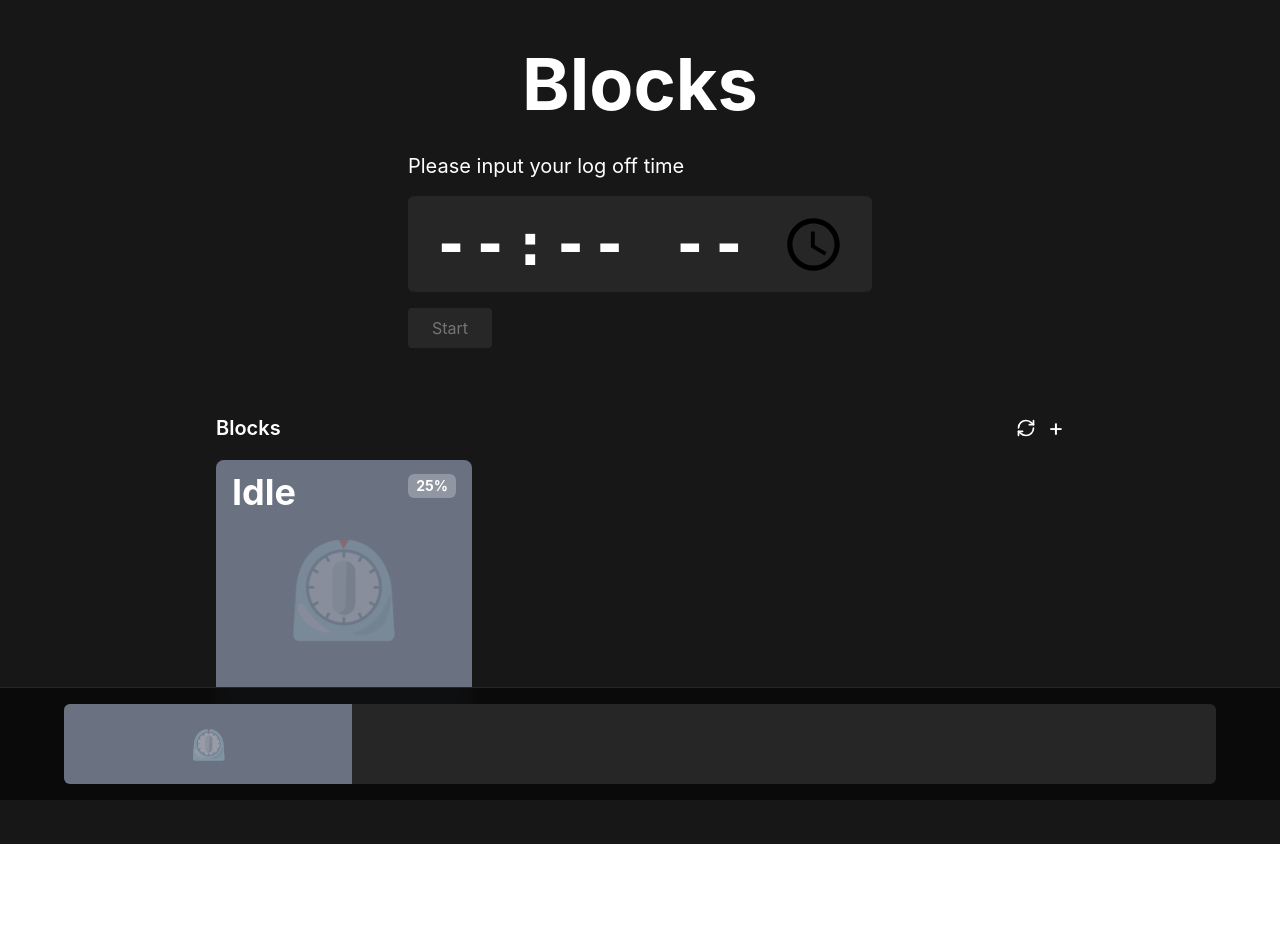
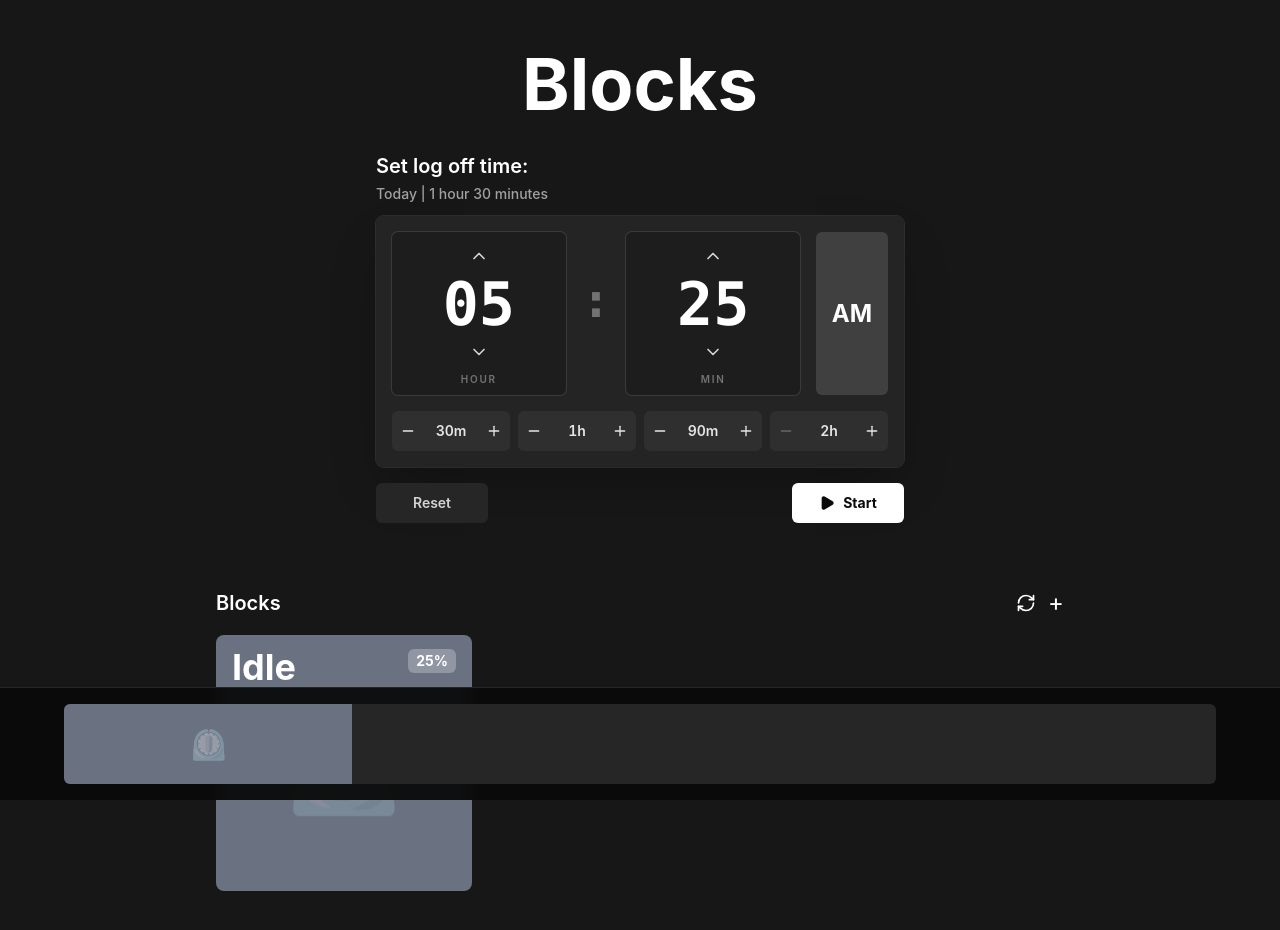
Before and after one commit to nsameron2/blocks, a React (Vite) app: page / in a window 1280 px wide. Shown: the top 930 px of the page. Before the commit the page ends 844 px from the top, so only its background shows below. Built offline with nearby package versions, Linux system fonts and the light colour scheme.

Commit message:
feat: completely rework log off time setter, more elegant time picker

```diff
--- a/package.json
+++ b/package.json
@@ -15,6 +15,7 @@
     "@tauri-apps/api": "^2",
     "@tauri-apps/plugin-opener": "^2",
     "canvas-confetti": "^1.9.4",
+    "date-fns": "^4.4.0",
     "emoji-mart": "^5.6.0",
     "lucide-react": "^1.16.0",
     "react": "^19.1.0",
--- a/src/components/Schedule.tsx
+++ b/src/components/Schedule.tsx
@@ -1,79 +1,316 @@
 import { useEffect, useState } from "react";
+import {
+  addDays,
+  addHours,
+  addMinutes,
+  differenceInCalendarDays,
+  differenceInMilliseconds,
+  format,
+  formatDuration,
+  getHours,
+  getMinutes,
+  intervalToDuration,
+  roundToNearestMinutes,
+  set as setDateParts,
+  startOfMinute,
+} from "date-fns";
+import { ChevronDown, ChevronUp, Minus, Play, Plus } from "lucide-react";
 
-function toMs(hhmm: string) {
-  const [h, m] = hhmm.split(":").map(Number);
-  return (h * 60 + m) * 60 * 1000;
+const MINUTE_STEP = 5;
+const DEFAULT_OFFSET_MINUTES = 90;
+const QUICK_OFFSETS = [
+  { label: "30m", minutes: 30 },
+  { label: "1h", minutes: 60 },
+  { label: "90m", minutes: 90 },
+  { label: "2h", minutes: 120 },
+];
+const TIME_BUTTON_CLASS =
+  "flex h-8 w-8 cursor-pointer items-center justify-center rounded-full text-neutral-300 focus:outline-none";
+const QUICK_BUTTON_CLASS =
+  "flex cursor-pointer items-center justify-center focus:outline-none disabled:cursor-not-allowed disabled:opacity-30";
+
+type ClockPart = "hour" | "minute";
+
+function clockState(clockTime: Date, from = new Date()) {
+  const today = setDateParts(startOfMinute(from), {
+    hours: getHours(clockTime),
+    minutes: getMinutes(clockTime),
+    seconds: 0,
+    milliseconds: 0,
+  });
+  const at = today > from ? today : addDays(today, 1);
+
+  return { at, hour: format(at, "hh"), minute: format(at, "mm") };
 }
 
-function fmt(ms: number) {
-  if (ms <= 0) return "00:00:00";
-  const s = Math.floor(ms / 1000) % 60;
-  const m = Math.floor(ms / (60 * 1000)) % 60;
-  const h = Math.floor(ms / (60 * 60 * 1000));
+function defaultClock(from = new Date()) {
+  return clockState(
+    roundToNearestMinutes(addMinutes(from, DEFAULT_OFFSET_MINUTES), {
+      nearestTo: MINUTE_STEP,
+      roundingMethod: "ceil",
+    }),
+    from,
+  );
+}
+
+function countdown(ms: number) {
+  const total = Math.max(0, Math.floor(ms / 1000));
+  const h = Math.floor(total / 3600);
+  const m = Math.floor(total / 60) % 60;
+  const s = total % 60;
   return `${String(h).padStart(2, "0")}:${String(m).padStart(2, "0")}:${String(s).padStart(2, "0")}`;
 }
 
-interface ScheduleProps {
-  onStart: (durationMs: number) => void;
+function targetLabel(targetAt: Date, now: Date) {
+  const day = differenceInCalendarDays(targetAt, now);
+  const dayLabel = day === 0 ? "Today" : day === 1 ? "Tomorrow" : format(targetAt, "MMM d");
+  const distance = formatDuration(intervalToDuration({ start: now, end: targetAt }), {
+    format: ["hours", "minutes"],
+  });
+
+  return `${dayLabel} | ${distance || "less than a minute"}`;
 }
 
-export function Schedule({ onStart }: ScheduleProps) {
-  const [logOffTime, setLogOffTime] = useState("");
+function TimeField({
+  label,
+  value,
+  step,
+  onChange,
+  onShift,
+}: {
+  label: string;
+  value: string;
+  step: number;
+  onChange: (value: string) => void;
+  onShift: (minutes: number) => void;
+}) {
+  return (
+    <div className="flex min-w-0 flex-col items-center rounded-md bg-black/20 px-2 py-2 ring-1 ring-white/10">
+      <button
+        type="button"
+        onClick={() => onShift(step)}
+        className={TIME_BUTTON_CLASS}
+        aria-label={`Increase ${label}`}
+      >
+        <ChevronUp className="h-5 w-5" />
+      </button>
+      <input
+        type="text"
+        inputMode="numeric"
+        pattern="[0-9]*"
+        maxLength={2}
+        value={value}
+        onFocus={(e) => e.currentTarget.select()}
+        onClick={(e) => e.currentTarget.select()}
+        onChange={(e) => onChange(e.target.value.replace(/\D/g, "").slice(-2))}
+        aria-label={`Edit ${label}`}
+        className="h-16 w-full min-w-0 cursor-text bg-transparent px-0 text-center font-mono text-4xl font-bold leading-none tabular-nums text-white outline-none sm:text-6xl"
+      />
+      <button
+        type="button"
+        onClick={() => onShift(-step)}
+        className={TIME_BUTTON_CLASS}
+        aria-label={`Decrease ${label}`}
+      >
+        <ChevronDown className="h-5 w-5" />
+      </button>
+      <span className="mt-1 text-[10px] font-semibold uppercase tracking-[0.18em] text-neutral-500">
+        {label}
+      </span>
+    </div>
+  );
+}
+
+function QuickOffset({
+  label,
+  minutes,
+  canShift,
+  onShift,
+}: {
+  label: string;
+  minutes: number;
+  canShift: (minutes: number) => boolean;
+  onShift: (minutes: number) => void;
+}) {
+  return (
+    <div className="grid h-10 grid-cols-[32px_1fr_32px] overflow-hidden rounded-md bg-white/5 text-sm font-semibold text-neutral-200">
+      <button
+        type="button"
+        onClick={() => onShift(-minutes)}
+        disabled={!canShift(-minutes)}
+        className={QUICK_BUTTON_CLASS}
+        aria-label={`Subtract ${label}`}
+      >
+        <Minus className="h-4 w-4" />
+      </button>
+      <span className="flex items-center justify-center tabular-nums">{label}</span>
+      <button
+        type="button"
+        onClick={() => onShift(minutes)}
+        disabled={!canShift(minutes)}
+        className={QUICK_BUTTON_CLASS}
+        aria-label={`Add ${label}`}
+      >
+        <Plus className="h-4 w-4" />
+      </button>
+    </div>
+  );
+}
+
+export function Schedule({ onStart }: { onStart: (durationMs: number) => void }) {
+  const [clock, setClock] = useState(() => defaultClock());
   const [started, setStarted] = useState(false);
   const [remaining, setRemaining] = useState(0);
+  const [now, setNow] = useState(() => new Date());
 
-  function handleSetSchedule() {
-    if (!logOffTime) return;
-    const now = new Date();
-    const todayMs = (now.getHours() * 60 + now.getMinutes()) * 60 * 1000 + now.getSeconds() * 1000;
-    let endMs = toMs(logOffTime);
-    if (endMs <= todayMs) endMs += 24 * 60 * 60 * 1000;
-    const durationMs = endMs - todayMs;
+  const targetAt = clockState(clock.at, now).at;
+
+  function shift(minutes: number) {
+    setClock((prev) => clockState(addMinutes(prev.at, minutes)));
+  }
+
+  function edit(part: ClockPart, text: string) {
+    setClock((prev) => {
+      if (!text || (part === "hour" && text === "0")) return { ...prev, [part]: text };
+
+      const isHour = part === "hour";
+      const raw = Number(text);
+      const value = Math.min(isHour ? 12 : 59, Math.max(isHour ? 1 : 0, raw));
+      const at = setDateParts(
+        prev.at,
+        isHour
+          ? { hours: (value % 12) + (format(prev.at, "a") === "PM" ? 12 : 0) }
+          : { minutes: value },
+      );
+      const next = clockState(at);
+
+      return raw === value ? { ...next, [part]: text } : next;
+    });
+  }
+
+  function canQuickShift(minutes: number) {
+    const shifted = addMinutes(targetAt, minutes);
+    return shifted > now && shifted < addDays(now, 1);
+  }
+
+  function quickShift(minutes: number) {
+    const current = new Date();
+
+    setNow(current);
+    setClock((prev) => {
+      const shifted = addMinutes(clockState(prev.at, current).at, minutes);
+      return shifted > current && shifted < addDays(current, 1)
+        ? clockState(shifted, current)
+        : prev;
+    });
+  }
+
+  function reset() {
+    const current = new Date();
+    setNow(current);
+    setClock(defaultClock(current));
+  }
+
+  function start() {
+    const current = new Date();
+    const durationMs = differenceInMilliseconds(clockState(clock.at, current).at, current);
+
     setRemaining(durationMs);
     setStarted(true);
     onStart(durationMs);
   }
 
   useEffect(() => {
+    if (started) return;
+
+    const timer = setInterval(() => setNow(new Date()), 30 * 1000);
+    return () => clearInterval(timer);
+  }, [started]);
+
+  useEffect(() => {
     if (!started) return;
+
     const timer = setInterval(() => {
-      setRemaining((prev) => Math.max(0, prev - 1000));
+      setRemaining((previous) => Math.max(0, previous - 1000));
     }, 1000);
     return () => clearInterval(timer);
   }, [started]);
 
   return (
-    <section className="max-w-lg mx-auto mt-8 px-6">
-      <h2
-        className={`text-white text-xl mb-4 transition-opacity duration-500 ${
-          started ? "opacity-0" : "opacity-100"
-        }`}
-      >
-        Please input your log off time
-      </h2>
-      <div className="h-24">
+    <section className="mx-auto mt-8 w-full max-w-xl px-6 text-white">
       {started ? (
-          <div className="flex items-center justify-center w-full h-full text-white text-6xl rounded-md bg-neutral-800 px-6 font-mono font-bold tracking-wider">
-            {fmt(remaining)}
+        <div className="flex h-24 w-full items-center justify-center rounded-md bg-neutral-800 px-6 font-mono text-5xl font-bold tabular-nums tracking-wider text-white sm:text-6xl">
+          {countdown(remaining)}
         </div>
       ) : (
-          <input
-            type="time"
-            value={logOffTime}
-            onChange={(e) => setLogOffTime(e.target.value)}
-            className="block w-full h-full bg-neutral-800 text-white text-6xl font-mono font-bold tracking-wider rounded-md px-6 text-center focus:outline-none focus:ring-2 focus:ring-neutral-500"
+        <div>
+          <div className="mb-3">
+            <h2 className="text-xl font-semibold">Set log off time:</h2>
+            <p className="mt-1 text-sm font-medium text-neutral-400">
+              {targetLabel(targetAt, now)}
+            </p>
+          </div>
+
+          <div className="rounded-lg bg-neutral-800/90 p-4 shadow-2xl shadow-black/30 ring-1 ring-white/10">
+            <div className="grid grid-cols-[minmax(0,1fr)_auto_minmax(0,1fr)_58px] items-stretch gap-3 sm:grid-cols-[minmax(0,1fr)_auto_minmax(0,1fr)_72px] sm:gap-4">
+              <TimeField
+                label="hour"
+                value={clock.hour}
+                step={60}
+                onChange={(value) => edit("hour", value)}
+                onShift={shift}
               />
-        )}
+              <div className="flex items-center pb-7 font-mono text-3xl font-bold text-neutral-500 sm:text-5xl">
+                :
               </div>
+              <TimeField
+                label="min"
+                value={clock.minute}
+                step={MINUTE_STEP}
+                onChange={(value) => edit("minute", value)}
+                onShift={shift}
+              />
               <button
-        onClick={handleSetSchedule}
-        disabled={!logOffTime || started}
-        className={`mt-4 bg-neutral-700 text-white px-6 py-2 rounded hover:bg-neutral-600 cursor-pointer disabled:opacity-40 disabled:cursor-not-allowed transition-opacity duration-500 ${
-          started ? "opacity-0 pointer-events-none" : ""
-        }`}
+                type="button"
+                onClick={() => setClock((prev) => clockState(addHours(prev.at, 12)))}
+                className="cursor-pointer rounded-md bg-neutral-700 text-lg font-bold text-white focus:outline-none sm:text-2xl"
+                aria-label={`Switch to ${format(clock.at, "a") === "AM" ? "PM" : "AM"}`}
               >
+                {format(clock.at, "a")}
+              </button>
+            </div>
+
+            <div className="mt-4 grid grid-cols-2 gap-2 sm:grid-cols-4">
+              {QUICK_OFFSETS.map((offset) => (
+                <QuickOffset
+                  key={offset.label}
+                  {...offset}
+                  canShift={canQuickShift}
+                  onShift={quickShift}
+                />
+              ))}
+            </div>
+          </div>
+
+          <div className="mt-4 flex items-center justify-between gap-3">
+            <button
+              type="button"
+              onClick={reset}
+              className="inline-flex h-10 w-28 cursor-pointer items-center justify-center rounded-md bg-neutral-800 text-sm font-semibold text-neutral-300 transition-colors hover:bg-neutral-700 hover:text-white focus:outline-none focus:ring-2 focus:ring-neutral-500"
+            >
+              Reset
+            </button>
+            <button
+              type="button"
+              onClick={start}
+              className="inline-flex h-10 w-28 cursor-pointer items-center justify-center gap-2 rounded-md bg-white text-sm font-bold text-neutral-950 transition-colors hover:bg-neutral-200 focus:outline-none focus:ring-2 focus:ring-white/70"
+            >
+              <Play className="h-4 w-4 fill-neutral-950" />
               Start
             </button>
+          </div>
+        </div>
+      )}
     </section>
   );
 }
```
Also changed, not shown: 1 other file (tests, documents, lock files or other folders). Lines whose indentation alone changed are shown as unchanged.
